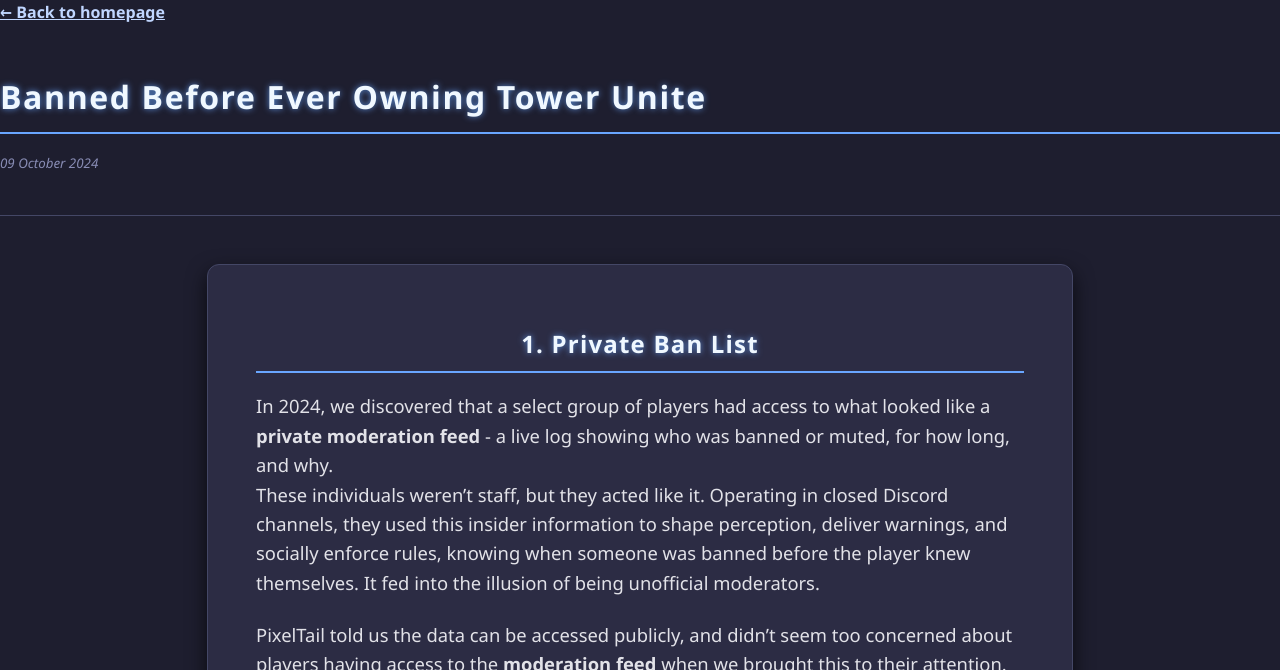
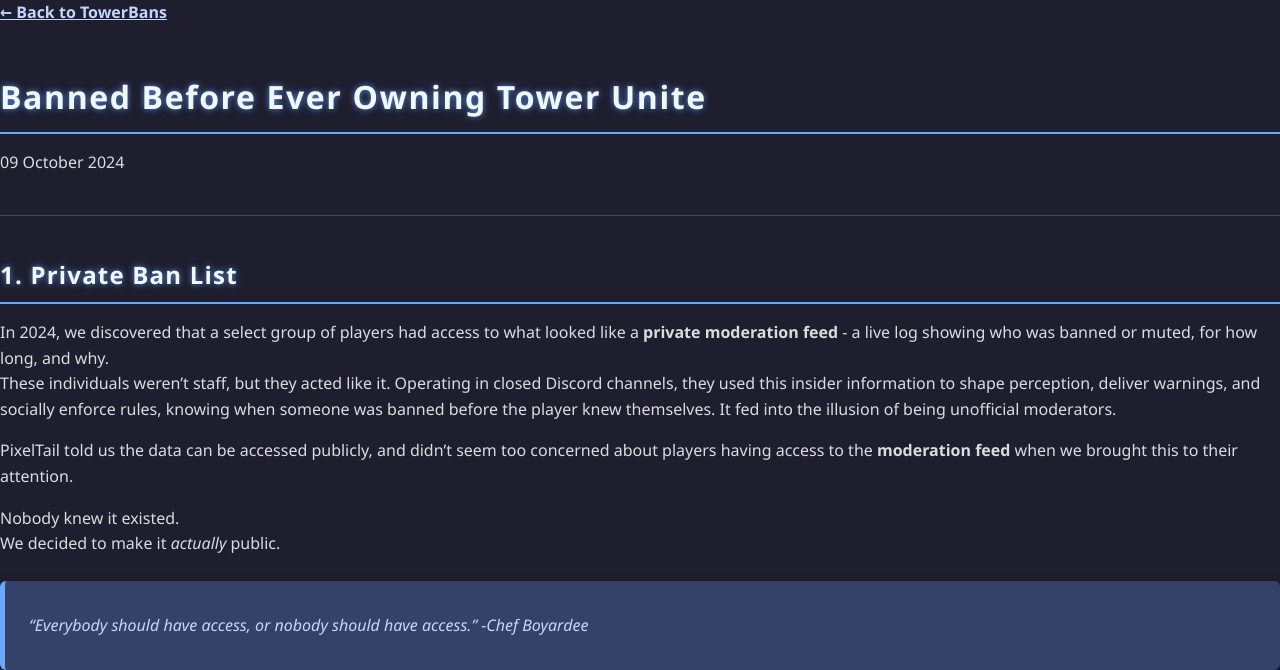
Before and after one commit to dubugc/towerbans, a Jekyll site: the page built from _posts/2024-10-09-Banned-Before-Ever-Owning-Tower-Unite.md, in a window 1280 px wide and 900 px high, cut to the strip 0-670 px from the top of the window. Built offline with Jekyll 4.4.1, drawn with Linux system fonts in a browser that asks for light colours; our own code applies the rules of GitHub Pages for plain Markdown files.

Commit message:
Update post.html

```diff
--- a/_layouts/post.html
+++ b/_layouts/post.html
@@ -3,19 +3,26 @@
 <head>
   <meta charset="UTF-8" />
   <title>{{ page.title }}</title>
+  <meta name="viewport" content="width=device-width, initial-scale=1" />
   <link rel="stylesheet" href="{{ site.baseurl }}/style.css" />
-  <meta name="viewport" content="width=device-width, initial-scale=1" />
 </head>
 <body>
-  <a href="{{ site.baseurl }}/" class="back-link">← Back to homepage</a>
-  <h1>{{ page.title }}</h1>
-  <small>{{ page.date | date: "%d %B %Y" }}</small>
-  <hr />
-  <div class="container">
-    <div class="content">
-      {{ content }}
-    </div>
+  <div class="page-wrapper">
+    <nav class="navbar">
+      <a href="{{ site.baseurl }}/" class="back-link">← Back to TowerBans</a>
+    </nav>
+
+    <main class="content-wrapper">
+      <header class="post-header">
+        <h1 class="post-title">{{ page.title }}</h1>
+        <p class="post-date">{{ page.date | date: "%d %B %Y" }}</p>
+        <hr />
+      </header>
+
+      <article class="post-content">
+        {{ content }}
+      </article>
+    </main>
   </div>
-
 </body>
 </html>
```
